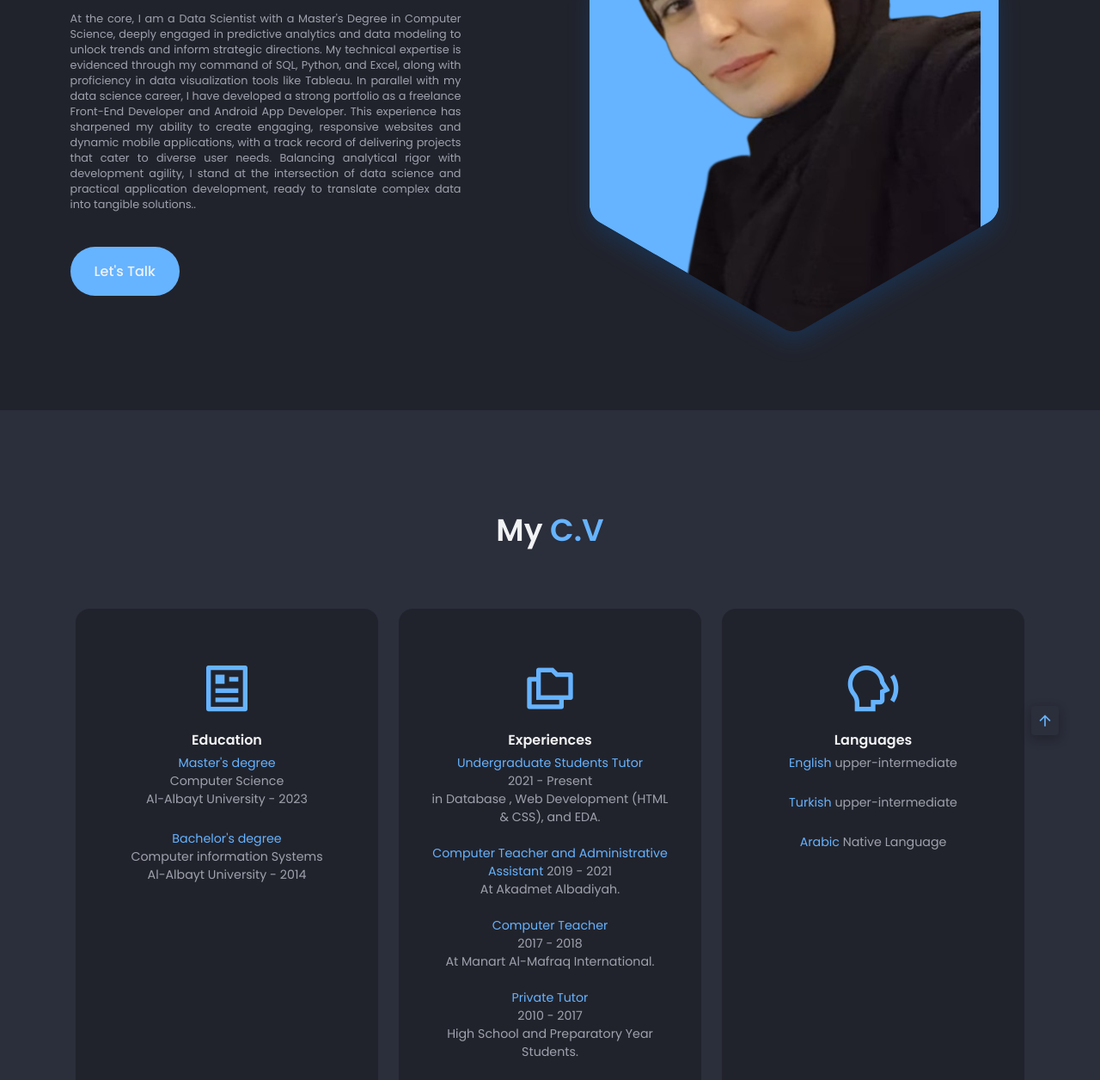
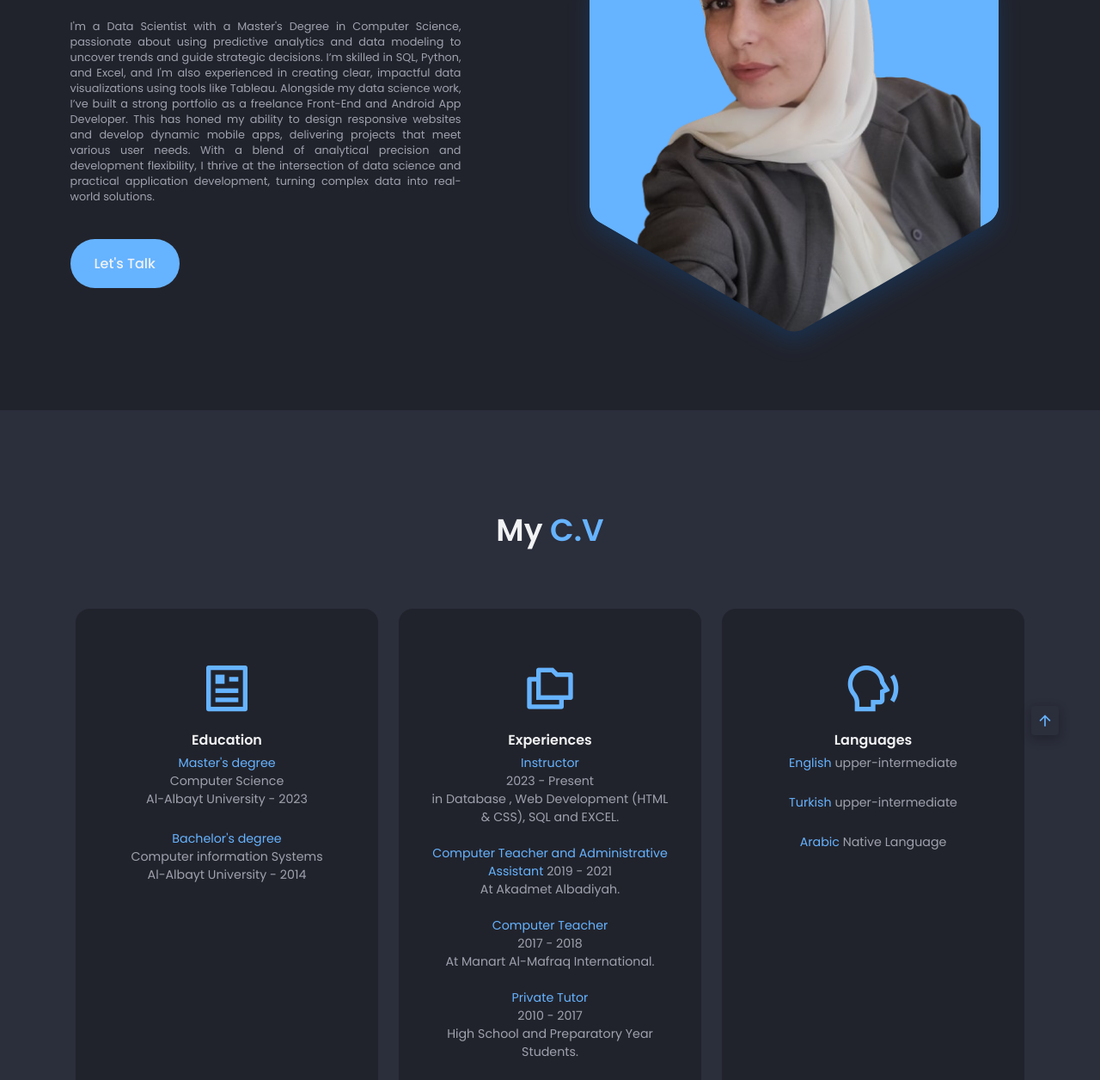
Before and after one commit to fadwa-banikhaled/Portfolio, a plain HTML site: page index.html in a window 1280 px wide. Shown: the part 345-1601 px from the top of the page at 86% size. Drawn offline with nearby package versions, Linux system fonts and the light colour scheme.

Commit message:
Update index.html

```diff
--- a/index.html
+++ b/index.html
@@ -69,11 +69,11 @@
 
                      <h3 class="home__education typing">Data Scientist</h3>
 
-                     <p class="home__description">At the core, I am a Data Scientist with a Master's Degree in Computer Science, deeply engaged in predictive analytics and data modeling to unlock trends and inform strategic directions. My technical expertise is evidenced through my command of SQL, Python, and Excel, along with proficiency in data visualization tools like Tableau.
+                     <p class="home__description">I'm a Data Scientist with a Master's Degree in Computer Science, passionate about using predictive analytics and data modeling to uncover trends and guide strategic decisions. I’m skilled in SQL, Python, and Excel, and I'm also experienced in creating clear, impactful data visualizations using tools like Tableau.
 
-                        In parallel with my data science career, I have developed a strong portfolio as a freelance Front-End Developer and Android App Developer. This experience has sharpened my ability to create engaging, responsive websites and dynamic mobile applications, with a track record of delivering projects that cater to diverse user needs.
+Alongside my data science work, I’ve built a strong portfolio as a freelance Front-End and Android App Developer. This has honed my ability to design responsive websites and develop dynamic mobile apps, delivering projects that meet various user needs.
 
-                        Balancing analytical rigor with development agility, I stand at the intersection of data science and practical application development, ready to translate complex data into tangible solutions..</p>
+With a blend of analytical precision and development flexibility, I thrive at the intersection of data science and practical application development, turning complex data into real-world solutions.</p>
 
                         <a href="#contact" class="button">Let's Talk</a>
                   </div>
@@ -110,7 +110,7 @@
                         </pattern>
 
                         <!-- Insert your profile (recommended size: 640 x 940) -->
-                        <image class="home__img" id="imageBlob" width="640" height="925" href="./assets/img/me3.png"/>
+                        <image class="home__img" id="imageBlob" width="640" height="925" href="./assets/img/me44.png"/>
                      </defs>
                   </svg>
                </div>
@@ -137,9 +137,9 @@
           <h2 class="section__subtitle">Experiences</h2>
        <!-- Current Position -->
 <p>
-   <span>Undergraduate  Students Tutor</span>
-   <br> 2021 - Present
-   <br> in Database , Web Development (HTML & CSS), and EDA.
+   <span>Instructor</span>
+   <br> 2023 - Present
+   <br> in Database , Web Development (HTML & CSS), SQL and EXCEL.
 </p>
 
 <!-- Previous Position -->
```
